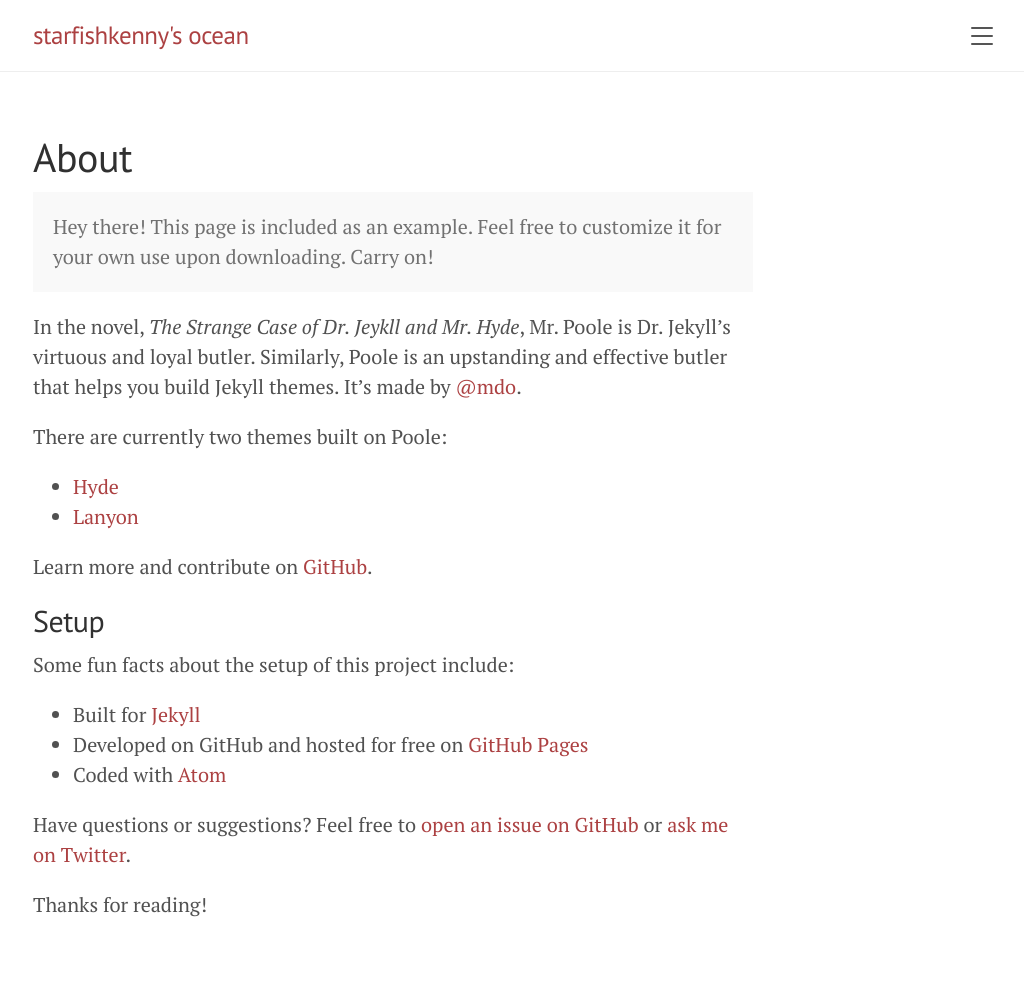
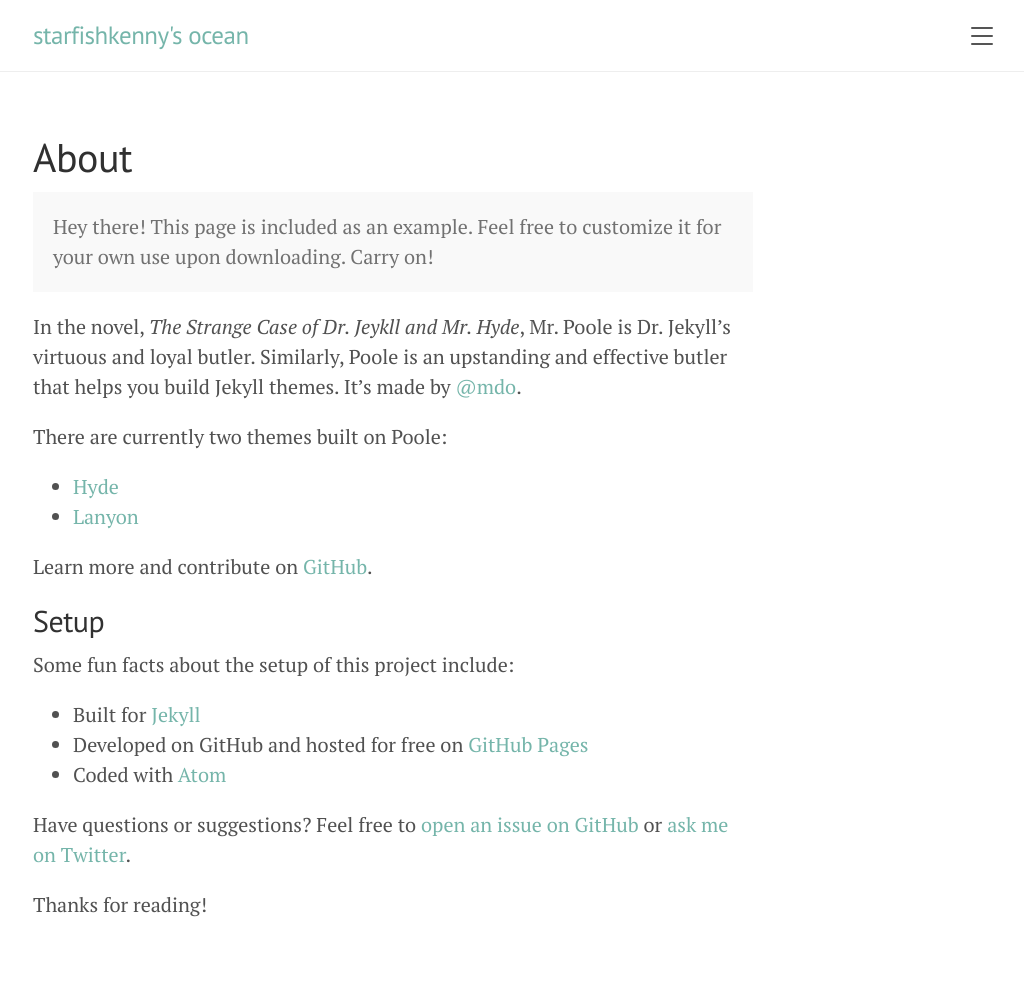
Before and after one commit to starfishkenny/starfishkenny.github.io, a Jekyll site: the page built from about.md, in a window 1280 px wide. Shown: the whole page, without its empty margins (247-1271 px from the left). Built offline with Jekyll 4.4.1, drawn with Linux system fonts in a browser that asks for light colours.

Commit message:
updated color

```diff
--- a/_layouts/default.html
+++ b/_layouts/default.html
@@ -3,7 +3,7 @@
 
   {% include head.html %}
 
-  <body class="theme-base-08 layout-reverse">
+  <body class="theme-base-0c layout-reverse">
 
     {% include sidebar.html %}
 
```
